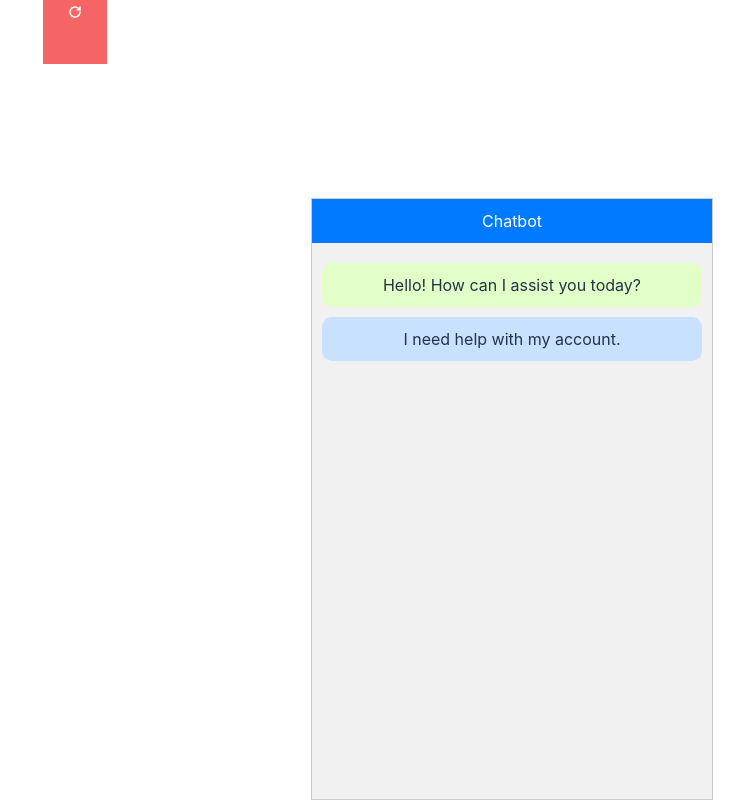
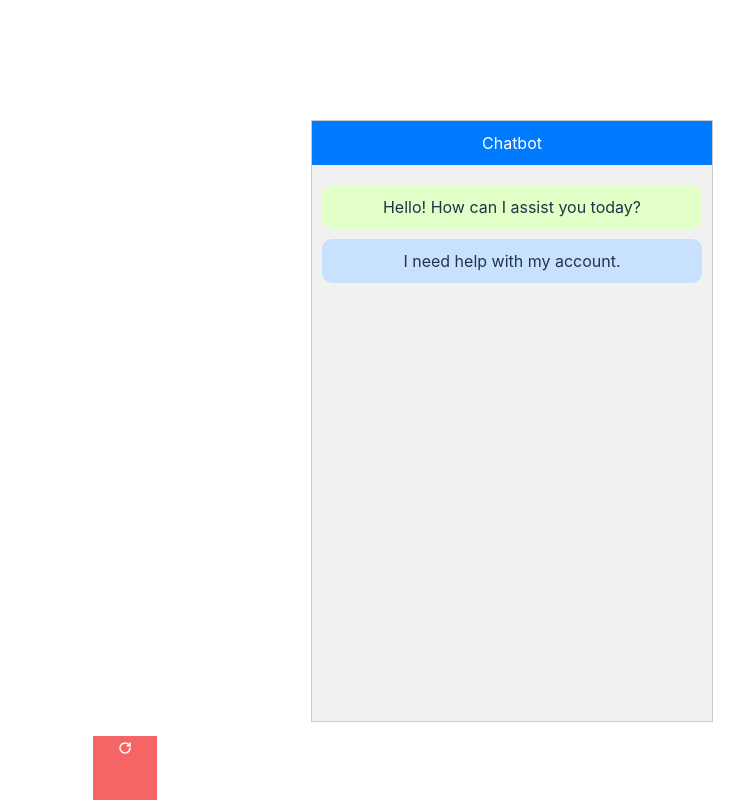
Before and after one commit to Israr-Star/chat-ui, a React (Vite) app: page / in a window 1280 px wide. Shown: the whole page, without its empty margins (547-1280 px from the left). Built offline with nearby package versions, Linux system fonts and the light colour scheme.

Commit message:
another design

```diff
--- a/src/App.tsx
+++ b/src/App.tsx
@@ -3,53 +3,10 @@ import './App.css'
 function App() {
   return (
     <>
-      <iframe
-        width="100"
-        height="100"
-        style={{
-          border: 'none',
-          position: 'relative',
-          top: '-319px',
-          right: '14px',
-        }}
-      ></iframe>
-
-      <div
-        style={{
-          width: '4rem',
-          height: '4rem',
-          backgroundColor: '#f56565',
-          position: 'absolute',
-          top: '0',
-        }}
-      >
-        <svg
-          width="24"
-          height="24"
-          viewBox="0 0 24 24"
-          fill="none"
-          xmlns="http://www.w3.org/2000/svg"
-        >
-          <path
-            d="M17 12C17 12.9889 16.7068 13.9556 16.1573 14.7778C15.6079 15.6001 14.827 16.241 13.9134 16.6194C12.9998 16.9978 11.9945 17.0969 11.0245 16.9039C10.0546 16.711 9.16373 16.2348 8.46447 15.5355C7.76521 14.8363 7.289 13.9454 7.09608 12.9754C6.90315 12.0055 7.00217 11.0002 7.3806 10.0866C7.75904 9.17295 8.3999 8.39206 9.22215 7.84265C10.0444 7.29324 11.0111 7 12 7C13.4 7 14.7389 7.55556 15.7444 8.52222L17 9.77778"
-            stroke="white"
-            strokeWidth="1.5"
-            strokeLinecap="round"
-            strokeLinejoin="round"
-          />
-          <path
-            d="M16.9999 7V9.77778H14.2222"
-            stroke="white"
-            strokeWidth="1.5"
-            strokeLinecap="round"
-            strokeLinejoin="round"
-          />
-        </svg>
-      </div>
       <div
         style={{
           position: 'fixed',
-          bottom: '0',
+          bottom: '78px',
           right: '20px',
           width: '400px',
           height: '600px',
@@ -104,6 +61,38 @@ function App() {
           </div>
         </div>
       </div>
+      <div
+        style={{
+          width: '4rem',
+          height: '4rem',
+          backgroundColor: '#f56565',
+          position: 'absolute',
+          bottom: '0',
+        }}
+      >
+        <svg
+          width="24"
+          height="24"
+          viewBox="0 0 24 24"
+          fill="none"
+          xmlns="http://www.w3.org/2000/svg"
+        >
+          <path
+            d="M17 12C17 12.9889 16.7068 13.9556 16.1573 14.7778C15.6079 15.6001 14.827 16.241 13.9134 16.6194C12.9998 16.9978 11.9945 17.0969 11.0245 16.9039C10.0546 16.711 9.16373 16.2348 8.46447 15.5355C7.76521 14.8363 7.289 13.9454 7.09608 12.9754C6.90315 12.0055 7.00217 11.0002 7.3806 10.0866C7.75904 9.17295 8.3999 8.39206 9.22215 7.84265C10.0444 7.29324 11.0111 7 12 7C13.4 7 14.7389 7.55556 15.7444 8.52222L17 9.77778"
+            stroke="white"
+            strokeWidth="1.5"
+            strokeLinecap="round"
+            strokeLinejoin="round"
+          />
+          <path
+            d="M16.9999 7V9.77778H14.2222"
+            stroke="white"
+            strokeWidth="1.5"
+            strokeLinecap="round"
+            strokeLinejoin="round"
+          />
+        </svg>
+      </div>
     </>
   )
 }
```
